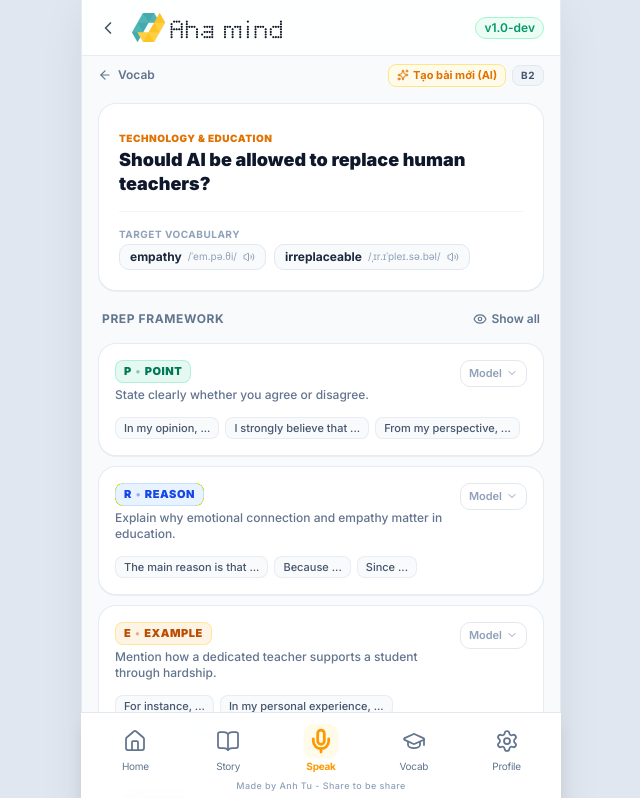
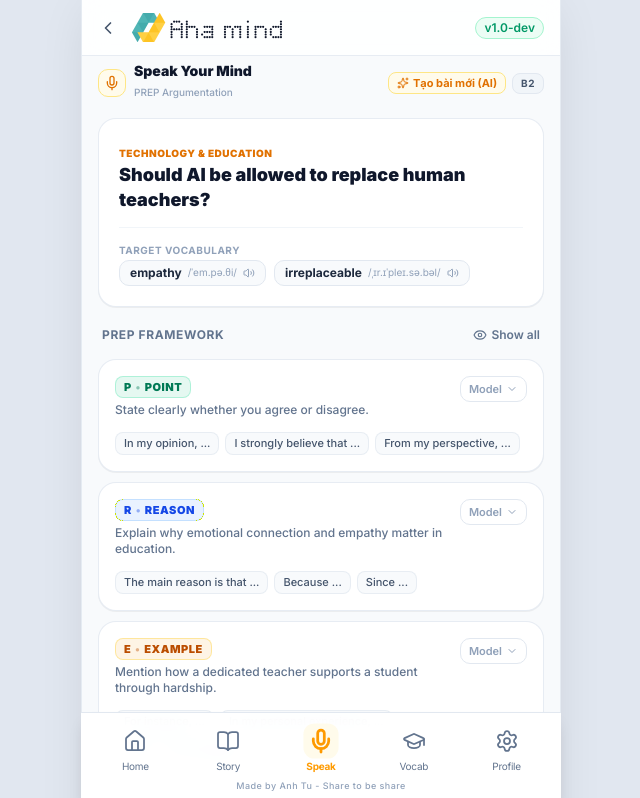
Before and after one commit to vuanhtu1993/aha-opta, a Next.js app: page /vocab/speak-your-mind in a window 1280 px wide. Shown: the top 798 px of the page, without its empty margins (319-959 px from the left). Built offline with nearby package versions, Linux system fonts and the light colour scheme; no server answers; the database is empty.

Commit message:
refactor(vocab): adjust SpeakYourMindPlayer top bar and bottom padding for bottom tab navigation

```diff
--- a/src/components/vocab/speaking/SpeakYourMindPlayer.tsx
+++ b/src/components/vocab/speaking/SpeakYourMindPlayer.tsx
@@ -11,7 +11,7 @@
  */
 
 import React, { useState } from "react";
-import { Volume2, ArrowLeft, Eye, EyeOff, Sparkles } from "lucide-react";
+import { Volume2, Mic, Eye, EyeOff, Sparkles } from "lucide-react";
 import Link from "next/link";
 import { ISpeakingQuestion } from "@/lib/types/speaking-quiz";
 import { SpeakingPrepCard } from "./SpeakingPrepCard";
@@ -32,16 +32,22 @@ export function SpeakYourMindPlayer({ question }: SpeakYourMindPlayerProps) {
   };
 
   return (
-    <div className="space-y-4 max-w-xl mx-auto pb-16">
+    <div className="space-y-4 max-w-xl mx-auto pb-28">
       {/* 1. Top Bar */}
       <div className="flex items-center justify-between gap-2">
-        <Link
-          href="/vocab"
-          className="inline-flex items-center gap-1.5 text-xs font-semibold text-slate-500 hover:text-slate-900 dark:text-slate-400 dark:hover:text-white transition-colors"
-        >
-          <ArrowLeft className="w-3.5 h-3.5" />
-          <span>Vocab</span>
-        </Link>
+        <div className="flex items-center gap-2">
+          <div className="w-7 h-7 rounded-lg bg-amber-50 dark:bg-amber-950/40 border border-amber-200 dark:border-amber-800/80 flex items-center justify-center text-amber-600 dark:text-amber-400">
+            <Mic className="w-4 h-4" />
+          </div>
+          <div>
+            <h1 className="text-sm font-black text-slate-900 dark:text-white leading-none">
+              Speak Your Mind
+            </h1>
+            <span className="text-[10px] font-medium text-slate-400">
+              PREP Argumentation
+            </span>
+          </div>
+        </div>
         <div className="flex items-center gap-1.5">
           <button
             type="button"
```
